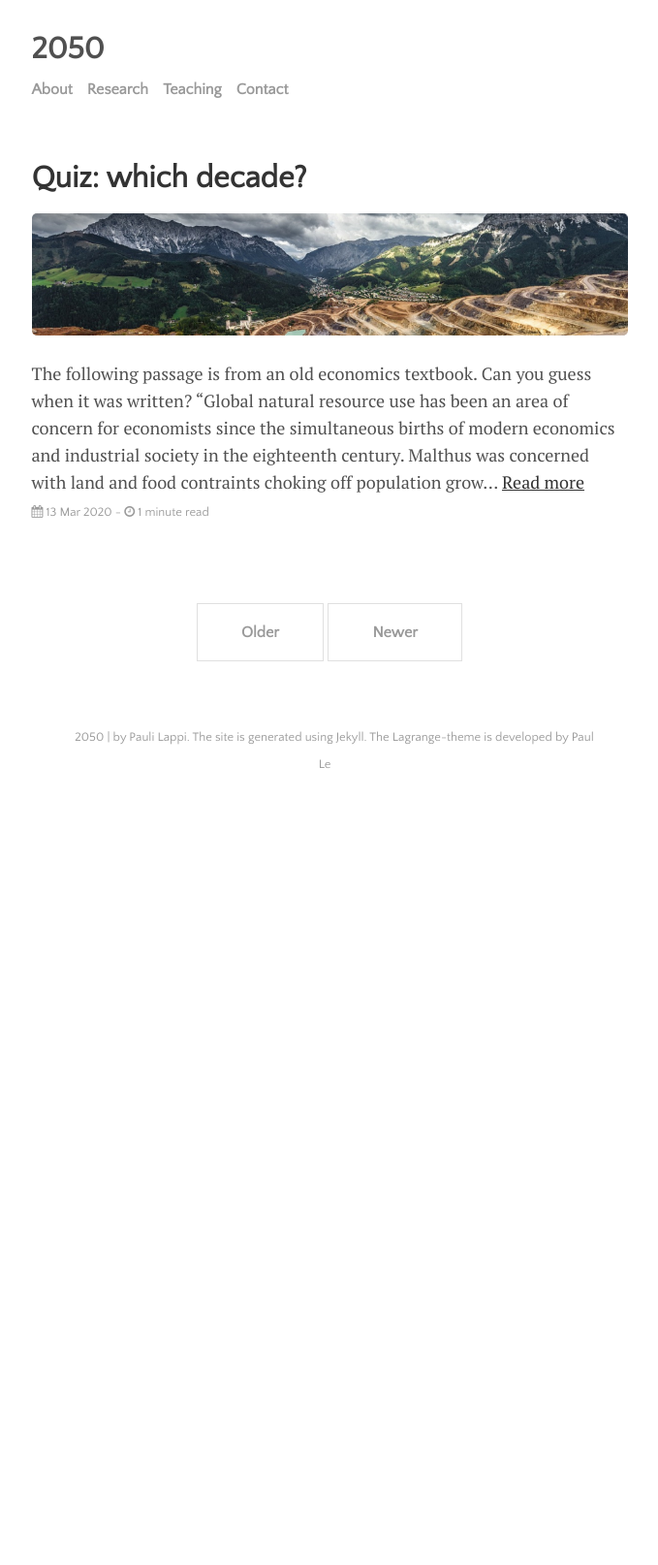
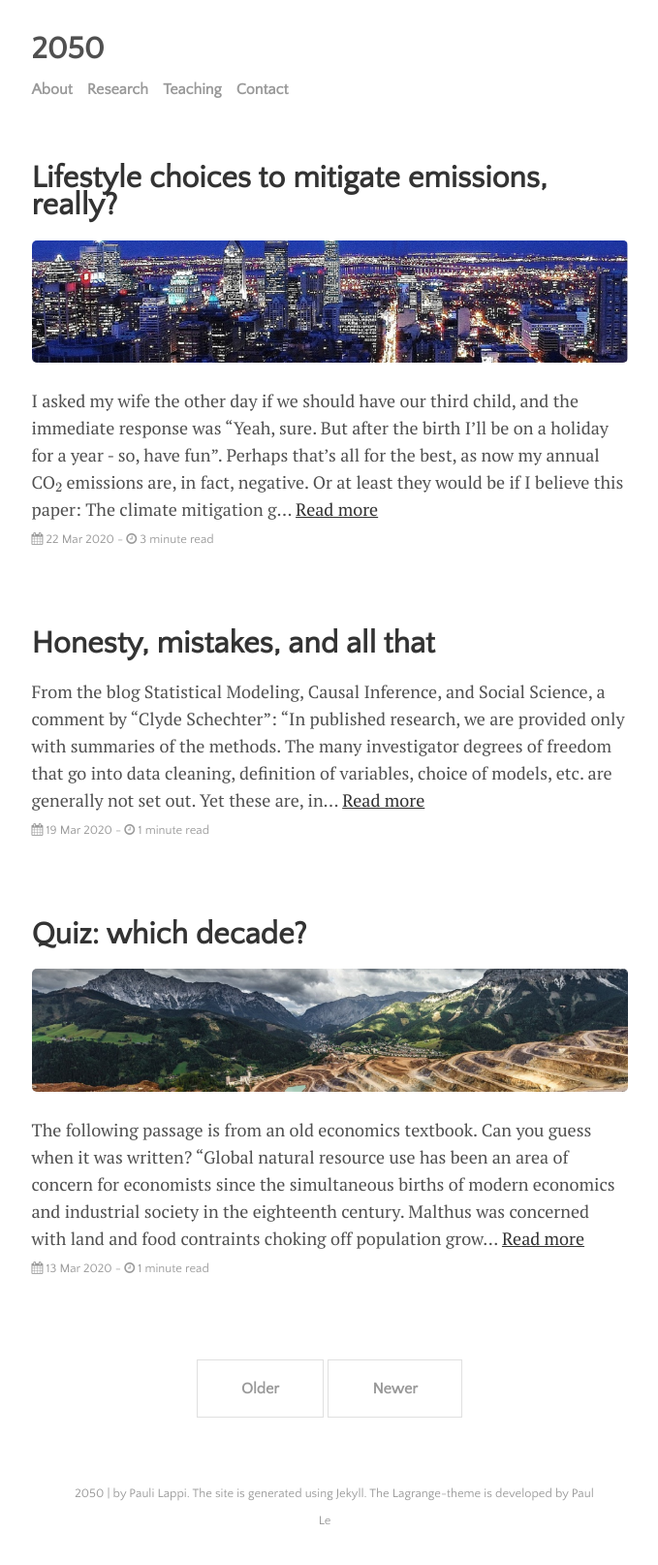
Before and after one commit to plappi/2050, a Jekyll site: the page built from index.html, in a window 1280 px wide. Shown: the whole page at 97% size, without its empty margins (300-979 px from the left). Built offline with Jekyll 4.4.1, drawn with Linux system fonts in a browser that asks for light colours; nearby versions of some CDN libraries; formulas are drawn with MathJax 3; the list of posts is cut into pages by our own code; before the commit the page ends 900 px from its top, so only the background shows below that.

Commit message:
Mitigation gap

```diff
--- a/_config.yml
+++ b/_config.yml
@@ -27,5 +27,3 @@ author:                'Pauli Lappi. The site is generated using Jekyll. The Lag
 # RSS 2.0 can be used instead of Atom by uncommenting following two lines
 #feed:
 #  path: rss-feed.xml
-
-theme: jekyll-theme-cayman
--- /dev/null
+++ b/_posts/2020-3-19-ethics.md
@@ -0,0 +1,17 @@
+---
+layout: post
+title: "Honesty, mistakes, and all that"
+author: "Pauli Lappi"
+categories: journal
+tags: [documentation,sample]
+---
+
+From the blog [Statistical Modeling, Causal Inference, and Social Science](https://statmodeling.stat.columbia.edu/2020/02/24/vaping-statistics-controversy-update/), a comment by "Clyde Schechter":
+
+> "In published research, we are provided only with summaries of the methods. The many investigator degrees of freedom that go into data cleaning, definition of variables, choice of models, etc. are generally not set out. Yet these are, in fact, the steps that are the most vulnerable to being deliberately or unconsciously manipulated towards a preferred result. There is, after all, only one way to calculate ordinary least squares estimates of a linear regression. But there are numerous ways to choose which variables to put in that regression, and numerous ways to define those variables, etc. Particularly in a world where most effects being estimated are fairly small (the large ones having been well known for a long time), tiny little nudges in the methodology can easily obscure what is really going on or create the impression of something that isn’t really happening.
+
+> For these reasons, it is generally not possible for a consumer of research findings to really know what to make of a published result. That really requires a more detailed review of the raw data and all the management and analysis code than is usually available even to editors and reviewers.
+
+> So, at the end of the day, what is truly required is a culture that promotes honesty and transparency and strongly sanctions violations of those. On top of that, the culture must encourage after-publication criticism and discussion, and reward people who acknowledge and retract their errors and sanction those who stonewall. And since we are all merely human, people should avoid doing research that evaluates things where they have a vested interest (whether financial, ideological, or other). We do not, unfortunately, live in such a world. So a policy of mandatory disclosure of all conflicts of interest, or anything that a cynic might construe as a conflict of interest, is a poor second, but it’s the best we’ve got."
+
+Well said.
--- /dev/null
+++ b/_posts/2020-3-22-mitigation gap.md
@@ -0,0 +1,42 @@
+---
+layout: post
+title: "Lifestyle choices to mitigate emissions, really?"
+author: "Pauli Lappi"
+categories: journal
+tags: [documentation,sample]
+image: montreal2019sourcePixabay-figure.jpg
+---
+
+I asked my wife the other day if we should have our third child, and the immediate response was "Yeah, sure. But after
+the birth I'll be on a holiday for a year - so, have fun".
+Perhaps that's all for the best, as now my annual CO$$_2$$ emissions are, in fact, *negative*. Or at least they would be if I believe
+this [paper](https://iopscience.iop.org/article/10.1088/1748-9326/aa7541/meta): *The climate mitigation gap: education and government recommendations miss the most effective individual actions* by Seth Wynes
+and Kimberly Nicholas. The authors have calculated among other things that one transatlantic flight less implies about 1.5
+tonnes CO$$_2$$-equivalent emission reduction, and that having one fewer child implies whopping 58.6 tonnes CO$$_2$$-equivalent emission reduction per year (average value in developed countries).
+The latter one is a lot of emission reduction given that average per capita emissions for a Finn are around less than 10 tonnes. So, I'm happy that my annual emissions are now negative...
+
+But seriously, the paper has received a lot of attention probably
+exactly due to this result. What does it mean that having one fewer child implies 58.6 tonnes CO$$_2$$-equivalent emission reduction per year?
+And how do Wyles and Nicholas obtain their figure(s) for this emission reduction? They write on page 2 that
+
+>For the action 'have one fewer child,' we relied on a study which quantified future emissions of descendants based on historical rates, based on heredity [(Murtaugh and Schlax 2009)](https://www.biologicaldiversity.org/programs/population_and_sustainability/pdfs/OSUCarbonStudy.pdf).
+>In this approach, half of a child's emissions are assigned to each parent, as well as one quarter of that child's offspring (the grandchildren) and so forth.
+
+You probably can guess what comes next, right? Philippe van Basshuysen and Eric Brandstedt have written a [comment](https://iopscience.iop.org/article/10.1088/1748-9326/aab213), which,
+dissappointingly, has not received much media coverage compared to the paper. It never will. They write that
+
+>It is important to point out the obvious here: GHG emissions are mainly and directly caused by burning of fossil fuels, everything else just makes that more or less likely. If one is attributing responsibility—as one is when making normative recommendations in government documents and textbooks—the focus should be on actions that are under the control of the individual agent and which, with a significant probability, contribute to the undesired outcome. It is not clear that the decision to have a child falls under this category of actions.
+
+and that
+
+>the members of a generation X are fully responsible for the emissions of their successive generation, Y (and in fact, of all successive generations), though the members of Y are also fully responsible for their own emissions. Hence, the analysis invokes multiple counting of shares of responsibility for emissions: for a given generation, every preceding generation is fully responsible for that generation's emissions.
+
+I find it difficult to object to this conclusion about the methodology and the related double-counting. Moreover, their latter point raises a somewhat symmetrical problem: If I'm responsible for the "bad" behaviour of my offspring, am I not also responsible for their "good" behaviour? For example, let's
+suppose both of my children decide to have one fewer child (assuming also that they can commit to this decision). This means that annual emissions drop (by 58.6 tonnes?) for each of them, and in effect, so do mine because half of the reduction goes
+to me and half to their mother. And this would all be achieved not by my own actions but by my childrens'. I think it would be more straightfoward to focus on "lifestyle choices"  that are directly
+related to fossil fuel use like the number of flights per year or car type.
+
+In addition, one should remember why we care about "the climate problem": it has a high potential to decrease the welfare of the current and, moreover, of the future generations. (Sure, there are other reasons,
+but welfare is probably the most significant reason).
+Having less children comes with a trade-off: even if it would be true that emissions decrease by this action, so does the aggregate happiness or welfare. So, how would you value
+the annual reduction of 58.6 tonnes? And the cost of having one less citizen in our society?
--- a/menu/teaching.md
+++ b/menu/teaching.md
@@ -3,6 +3,6 @@ layout: page
 title: Teaching
 ---
 
-Environmental economics; intermediate course in Finnish is [here](https://moodle.helsinki.fi/course/view.php?id=37887)
+Environmental economics; intermediate course in Finnish is [here](https://moodle.helsinki.fi/course/view.php?id=37887) (log in as a guest)
 
 Mathematics for economists
```
Also changed, not shown: assets/img/ethics_source Pixabay.jpg (added).
